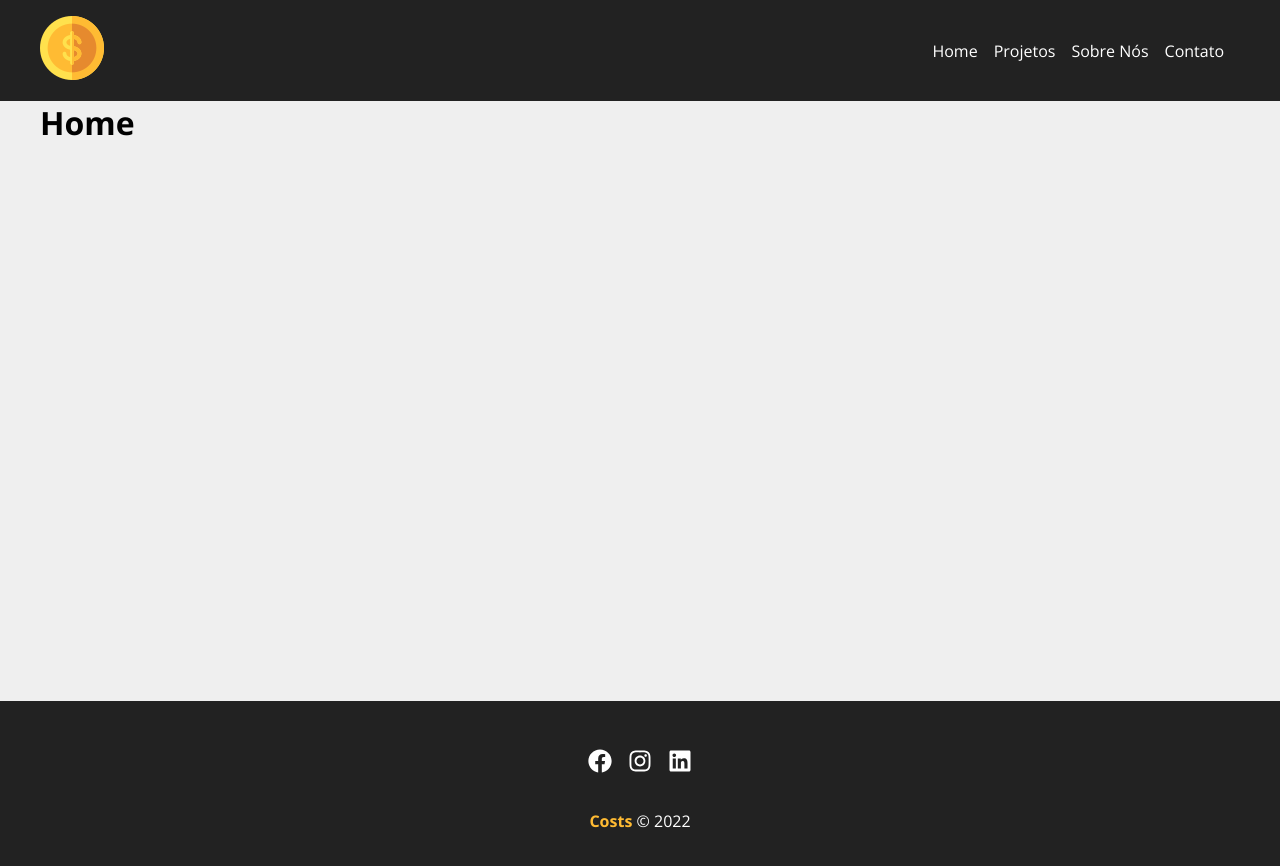
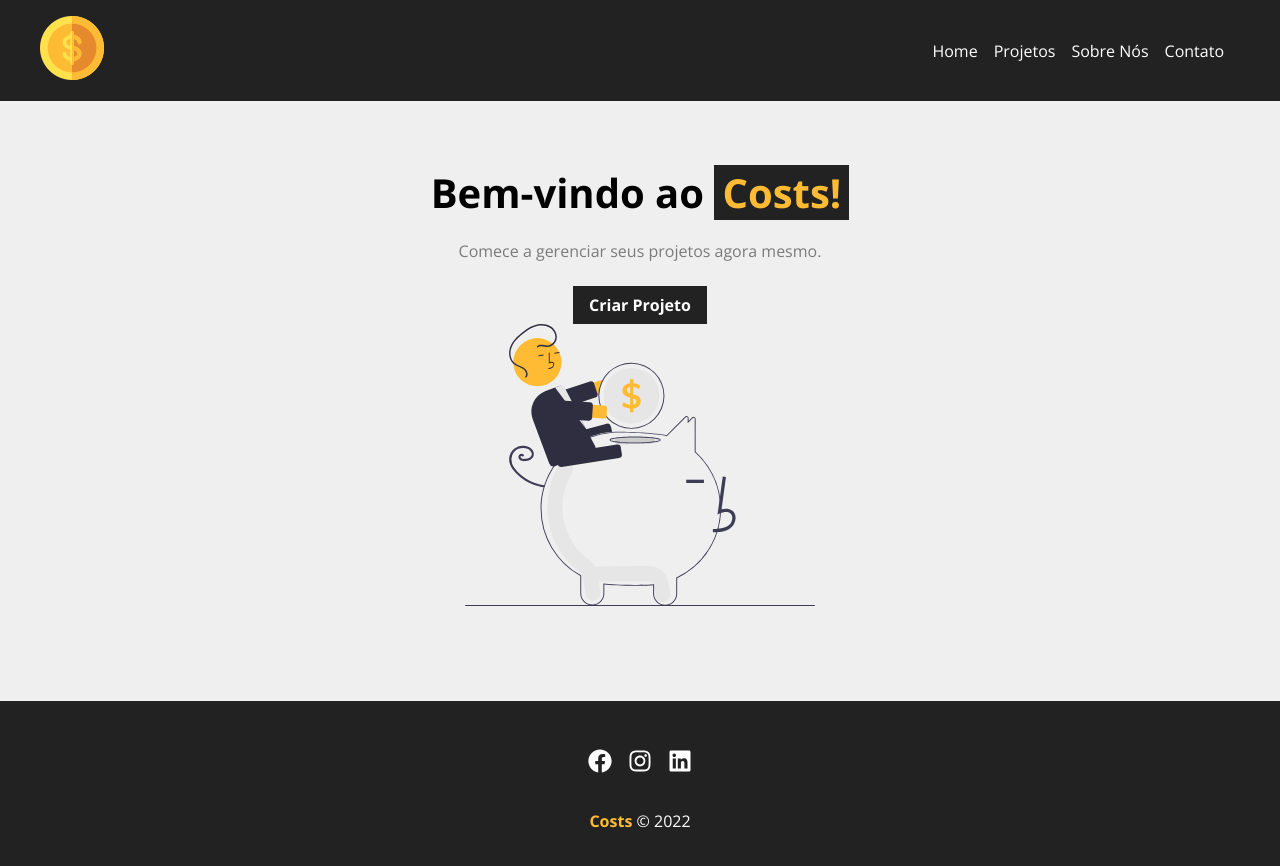
Before and after one commit to guipinheiro/costs-app, a JavaScript app: page / in a window 1280 px wide. Shown: the top 866 px of the page. Built offline with nearby package versions, Linux system fonts and the light colour scheme; the HTML template or start-up script is replaced by a standard one.

Commit message:
Finished Home Component

```diff
--- a/src/App.js
+++ b/src/App.js
@@ -12,13 +12,14 @@ import Projects from "./components/pages/Projects";
 import Container from "./components/layout/Container";
 import Navbar from "./components/layout/Navbar";
 import Footer from "./components/layout/Footer";
+import styles from "./App.module.css";
 
 function App() {
 	return (
 		<>
 			<Navbar />
 			<Container customClass="minHeight">
-				<main>
+				<main className={styles.mainWidth}>
 					<Routes>
 						<Route exact path="/" element={<Home />}></Route>
 						<Route exact path="/company" element={<Company />}></Route>
--- /dev/null
+++ b/src/App.module.css
@@ -0,0 +1,3 @@
+.mainWidth {
+	width: 100%;
+}
--- /dev/null
+++ b/src/components/layout/LinkButton.js
@@ -0,0 +1,12 @@
+import { Link } from "react-router-dom";
+import styles from "./styles/LinkButton.module.css";
+
+function LinkButton({ to, text }) {
+	return (
+		<Link className={styles.btn} to={to}>
+			{text}
+		</Link>
+	);
+}
+
+export default LinkButton;
--- /dev/null
+++ b/src/components/layout/styles/LinkButton.module.css
@@ -0,0 +1,13 @@
+.btn {
+	background-color: #222;
+	color: white;
+	padding: 0.5em 1em;
+	text-decoration: none;
+	transition: 0.5s;
+	font-weight: bold;
+}
+
+.btn:hover {
+	background-color: #ffbb33;
+	color: black;
+}
--- a/src/components/pages/Home.js
+++ b/src/components/pages/Home.js
@@ -1,8 +1,17 @@
+import styles from "./styles/Home.module.css";
+import savings from "../../img/savings.svg";
+import LinkButton from "../layout/LinkButton";
+
 function Home() {
 	return (
-		<>
-			<h1>Home</h1>
-		</>
+		<section className={styles.homeContainer}>
+			<h1>
+				Bem-vindo ao <span>Costs!</span>
+			</h1>
+			<p>Comece a gerenciar seus projetos agora mesmo.</p>
+			<LinkButton to="/newproject" text="Criar Projeto" />
+			<img src={savings} alt="Cartoon man riding a piggy bank while holding a coin with a dollar sign" />
+		</section>
 	);
 }
 
--- /dev/null
+++ b/src/components/pages/styles/Home.module.css
@@ -0,0 +1,29 @@
+.homeContainer {
+	width: 100%;
+	display: flex;
+	flex-direction: column;
+	align-items: center;
+	justify-content: center;
+	padding: 4em;
+}
+
+.homeContainer h1 {
+	font-size: 2.5em;
+	margin-bottom: 0.5em;
+}
+
+.homeContainer h1 span {
+	color: #ffbb33;
+	padding: 0 0.2em;
+	background-color: #222;
+	font-weight: bold;
+}
+
+.homeContainer p {
+	margin-bottom: 1.5em;
+	color: #7b7b7b;
+}
+
+.homeContainer img {
+	width: 350px;
+}
```
Also changed, not shown: src/components/pages/styles/Company.module.css (added), src/components/pages/styles/Contact.module.css (added), src/components/pages/styles/NewProject.module.css (added), src/components/pages/styles/Projects.module.css (added).
